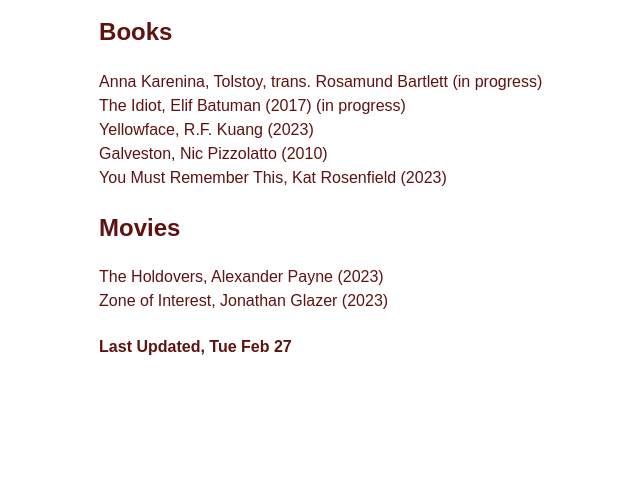
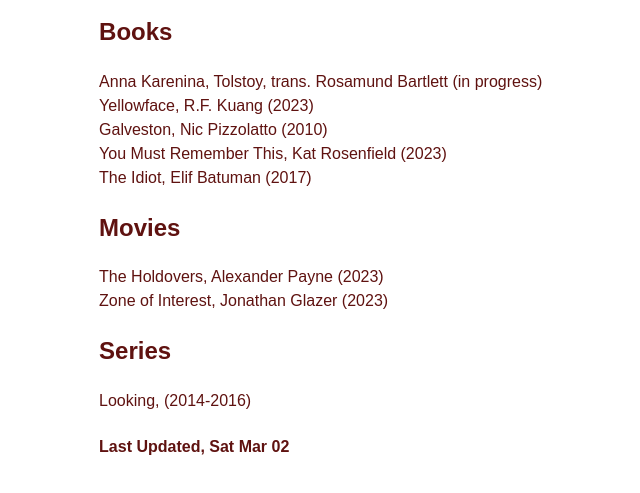
Before and after one commit to brnwb/brnwb.github.io, an Astro site: page /blog/read-seen-2024 in a window 1280 px wide. Shown: the part 175-668 px from the top of the page, without its empty margins (201-841 px from the left). Built offline with nearby package versions, Linux system fonts and the light colour scheme; Astro itself is replaced by a stand-in of ours.

Commit message:
Update books and add series

```diff
--- a/src/content/blog/read-seen-2024.md
+++ b/src/content/blog/read-seen-2024.md
@@ -1,15 +1,18 @@
 ---
 title: 'Read, Seen 2024'
 pubDate: 2024-02-25
-lastUpdated: 2024-02-27
+lastUpdated: 2024-03-02
 ---
 ## Books
 Anna Karenina, Tolstoy, trans. Rosamund Bartlett (in progress)<br />
-The Idiot, Elif Batuman (2017) (in progress)<br />
 Yellowface, R.F. Kuang (2023)<br />
 Galveston, Nic Pizzolatto (2010)<br />
 You Must Remember This, Kat Rosenfield (2023)<br />
+The Idiot, Elif Batuman (2017)<br />
 
 ## Movies
 The Holdovers, Alexander Payne (2023)<br />
 Zone of Interest, Jonathan Glazer (2023)<br />
+
+## Series
+Looking, (2014-2016)
```
